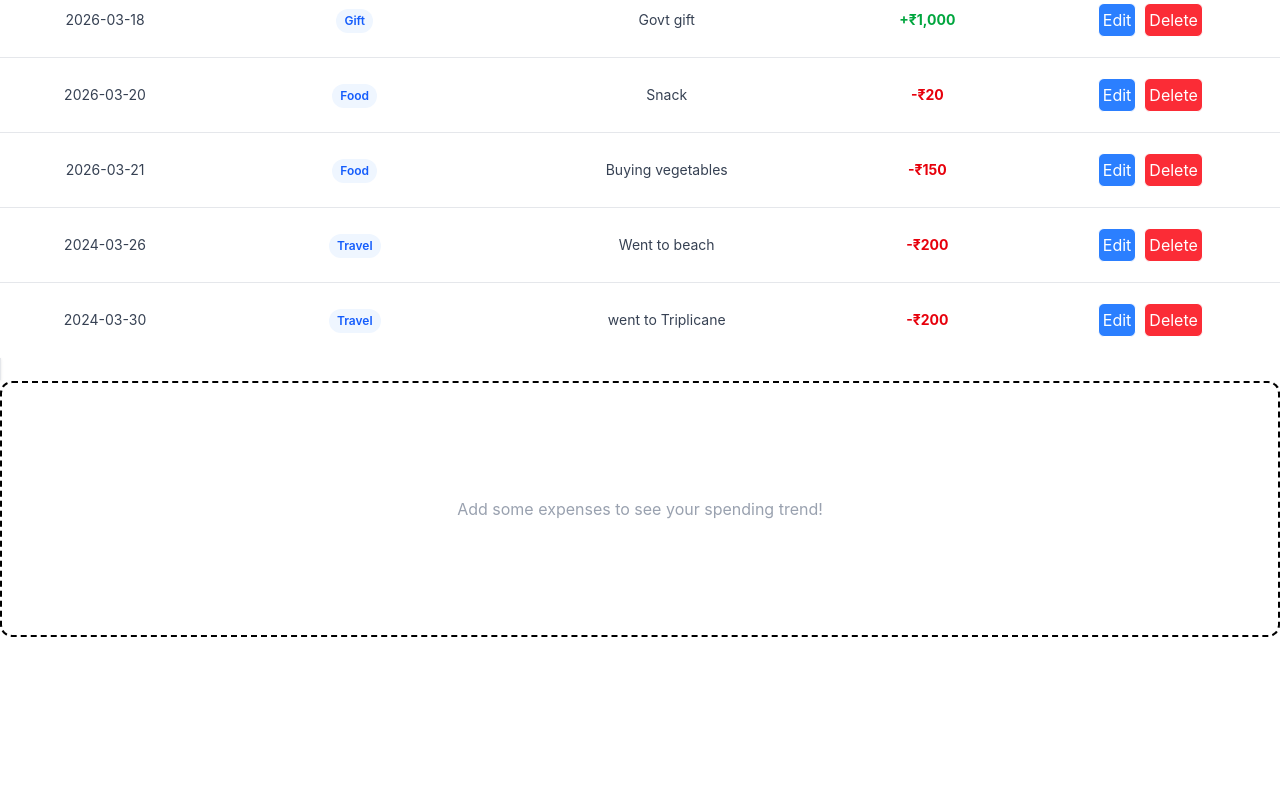
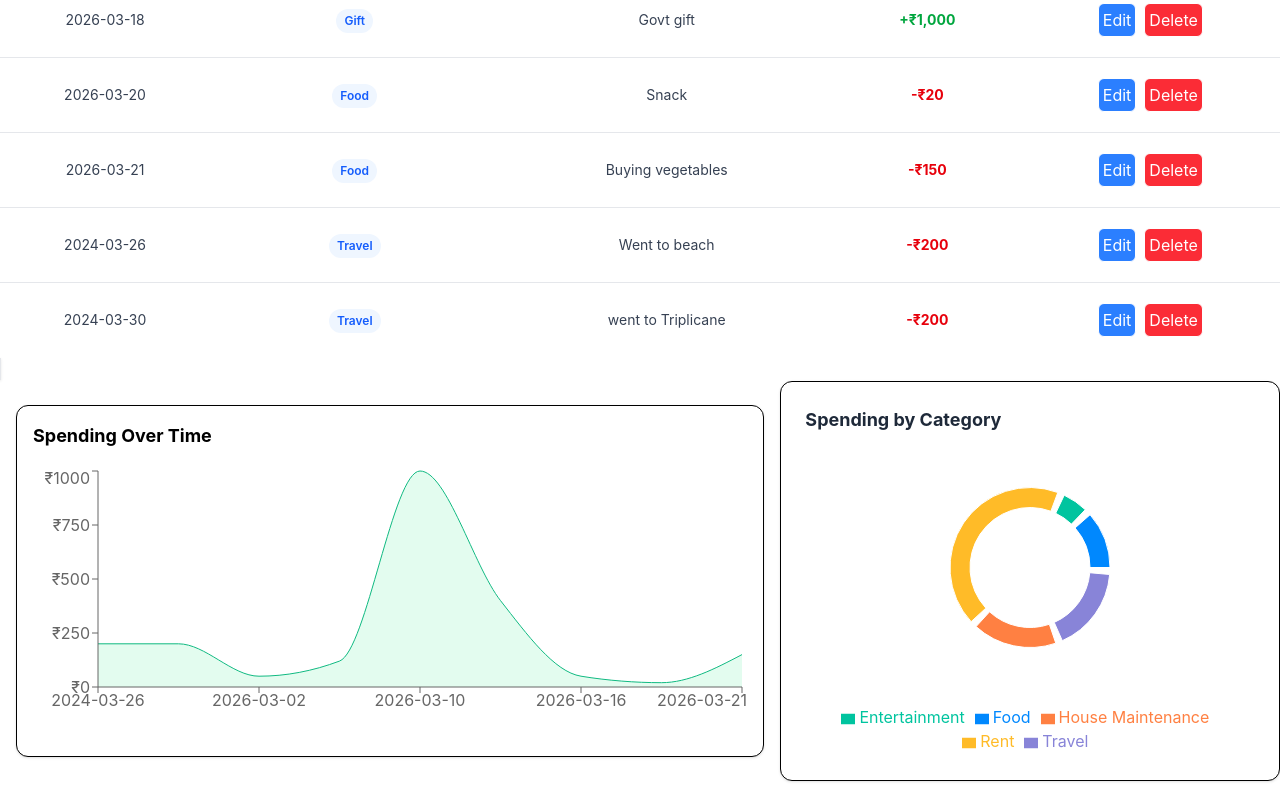
Before and after one commit to Sridevinavin/Fintech, a React (Vite) app: page / in a window 1280 px wide. Shown: the part 720-1520 px from the top of the page. Before the commit the page ends 1357 px from the top, so only its background shows below. Built offline with nearby package versions, Linux system fonts and the light colour scheme.

Commit message:
pie chart is also added

```diff
--- a/src/App.jsx
+++ b/src/App.jsx
@@ -4,7 +4,7 @@ import Navbar from "./Navbar.jsx";
 import Transactionsection from "./Transactionsection.jsx";
 import TransactionForm from "./TransactionForm";
 import {Transactionprovider} from "./Transactionprovider.jsx";
-import Preparechartdata from "./Preparechartdata";
+import CategoryPieChart from "./CategoryPieChart"
 
 function App() {
 const[role,setRole]=useState("Admin")
@@ -23,7 +23,10 @@ function handleForm()
       <Transactionprovider>
           <Navbar role={role} onRolechange={onRolechange}/>
           <Transactionsection currole={role} showForm={handleForm} />
-          <Charts/>
+          <div className="flex ">
+            <Charts/>
+            <CategoryPieChart/>
+          </div>
           {form && <TransactionForm onCancel={()=>setForm(false)}/>}
       </Transactionprovider>
     </div>
--- /dev/null
+++ b/src/CategoryPieChart.jsx
@@ -0,0 +1,42 @@
+import { PieChart, Pie, Cell, Tooltip, ResponsiveContainer, Legend } from 'recharts';
+import { useTransaction } from './Transactionprovider';
+import PreparePiedata from "./PreparePiedata";
+
+const COLORS = ['#0088FE', '#00C49F', '#FFBB28', '#FF8042', '#8884d8', '#82ca9d'];
+
+const CategoryPieChart = () => {
+  const { transactions } = useTransaction();
+  const data = PreparePiedata(transactions);
+  if (data.length === 0) {
+    return <div className="text-center p-10 text-gray-500">No expense data to display.</div>;
+  }
+
+  return (
+    <div className="bg-white p-6 rounded-xl shadow-sm border h-100 md:w-[40%]">
+      <h3 className="text-lg font-bold mb-4 text-gray-800">Spending by Category</h3>
+      <ResponsiveContainer width="100%" height="100%">
+        <PieChart>
+          <Pie
+            data={data}
+            cx="50%"
+            cy="45%"
+            innerRadius={60}
+            outerRadius={80}
+            paddingAngle={5}
+            dataKey="value"
+          >
+            {data.map((entry, index) => (
+              <Cell key={`cell-${index}`} fill={COLORS[index % COLORS.length]} />
+            ))}
+          </Pie>
+          <Tooltip
+            formatter={(value) => `₹${value.toLocaleString()}`}
+          />
+          <Legend verticalAlign="bottom" height={90}/>
+        </PieChart>
+      </ResponsiveContainer>
+    </div>
+  );
+};
+
+export default CategoryPieChart;
--- a/src/Charts.jsx
+++ b/src/Charts.jsx
@@ -3,7 +3,8 @@ import  Preparechartdata from "./Preparechartdata";
 import { AreaChart, Area, XAxis, YAxis, Tooltip, ResponsiveContainer } from 'recharts';
 
 function Charts() {
-  const data = Preparechartdata();
+    const{transactions}=useTransaction();
+  const data = Preparechartdata(transactions);
   if (data.length === 0) {
     return (
       <div className="h-64 flex items-center justify-center border-2 border-dashed rounded-xl">
@@ -13,7 +14,7 @@ function Charts() {
   }
 
   return (
-    <div className="p-4 bg-white rounded-xl shadow-sm border mt-6">
+    <div className="p-4 bg-white rounded-xl shadow-sm border my-6 m-4 w-full md:w-[60%]">
       <h3 className="text-lg font-bold mb-4">Spending Over Time</h3>
       <div className="h-64">
         <ResponsiveContainer width="100%" height="100%">
--- /dev/null
+++ b/src/PreparePiedata.jsx
@@ -0,0 +1,15 @@
+const PreparePiedata=(transactions)=>{
+const map = {};
+
+  transactions
+    .filter(t => t.type === 'expense').forEach(t => {
+      if (!map[t.category]) map[t.category] = 0;
+      map[t.category] += Number(t.amount);
+    });
+
+  return Object.keys(map).map(cat => ({
+    name: cat,
+    value: map[cat]
+  }));
+};
+export default PreparePiedata;
--- a/src/Preparechartdata.jsx
+++ b/src/Preparechartdata.jsx
@@ -1,14 +1,13 @@
-import {useTransaction} from "./Transactionprovider";
-const Preparechartdata=()=>{
-    const{transactions}=useTransaction();
+
+const Preparechartdata=(transactions)=>{
             const map={};
-    {transactions.filter((t)=>t.expense).forEach((t)=>{
+    transactions.filter((t)=>t.type==="expense").forEach((t)=>{
         if(!map[t.date])
         {
             map[t.date]=0;
         }
-        map[t.date]+=t.amount;
-    })}
+        map[t.date]+= Number(t.amount);
+    });
     return Object.keys(map).map((date)=>({
         date:date,
         amount:map[date]}
```
